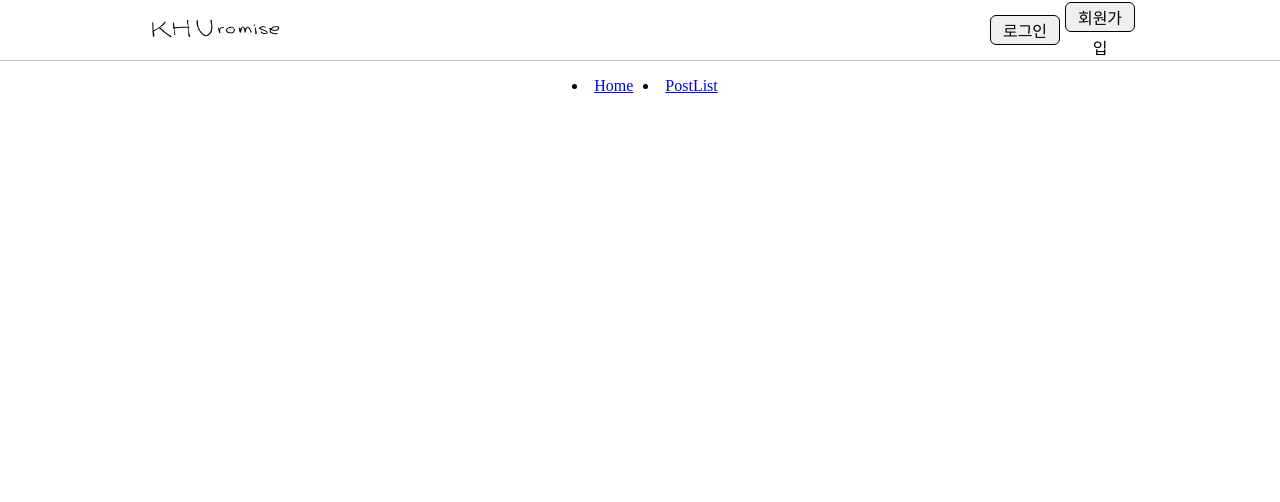
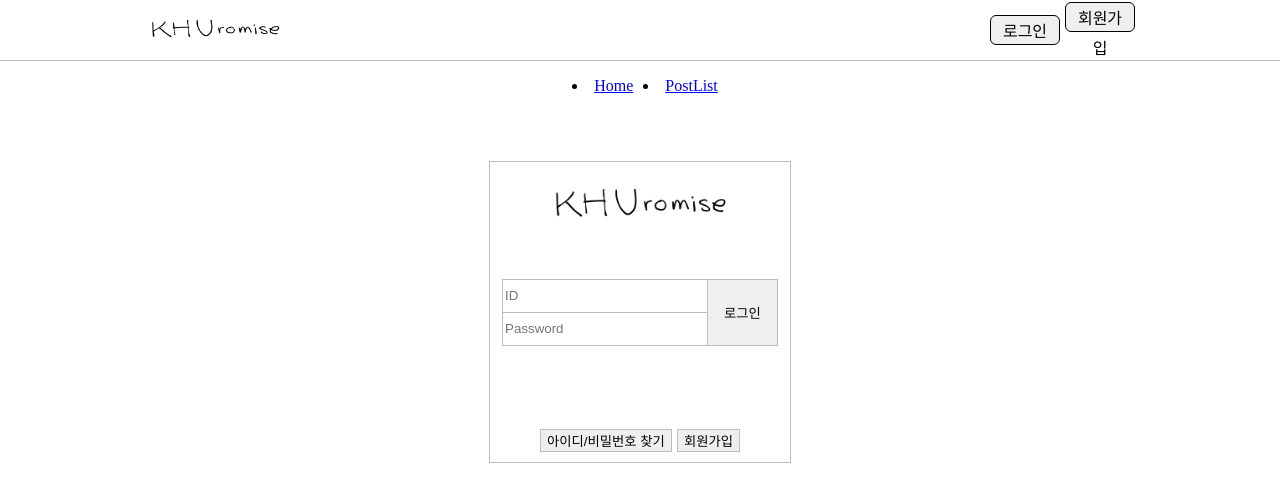
Before and after one commit to mucent/khuromise-frontend, a React (Create React App) app: page /login in a window 1280 px wide. Shown: the top 502 px of the page. Built offline with nearby package versions, Linux system fonts and the light colour scheme.

Commit message:
[ADD] 로그인 창, 라우터 테스트용 바

```diff
--- a/src/App.js
+++ b/src/App.js
@@ -1,6 +1,7 @@
 import { BrowserRouter, Route, Routes } from "react-router-dom";
 import { createGlobalStyle } from "styled-components";
 import Header from "./components/Header/Header";
+import Login from "./components/LoginRegister/Login";
 import PostListTemplate from "./components/PostList/PostListTemplate";
 import TestBar from "./components/TestBar";
 
@@ -19,6 +20,7 @@ function App() {
       <Header />
       <TestBar />
       <Routes>
+        <Route path="/login" element={<Login />}></Route>
         <Route path="/post" element={<PostListTemplate />}></Route>
       </Routes>
     </BrowserRouter>
--- /dev/null
+++ b/src/components/LoginRegister/Login.js
@@ -0,0 +1,88 @@
+import styled from "styled-components";
+import logo from "./../Header/logo.png";
+import { Link } from "react-router-dom";
+
+const LoginTemplate = styled.div`
+  width: 300px;
+  height: 300px;
+  margin: 0 auto;
+  margin-top: 50px;
+  border: 1px solid #bcbcbc;
+
+  display: flex;
+  flex-direction: column;
+  justify-content: space-between;
+  align-items: center;
+`;
+
+const LoginBox = styled.div`
+  width: 300px;
+  height: 80px;
+  margin: 0;
+
+  display: flex;
+  justify-content: center;
+  align-items: center;
+
+  .input_box {
+    width: 200px;
+    height: auto;
+    margin-right: 6px;
+  }
+
+  input {
+    width: 200px;
+    height: 30px;
+    border: 1px solid #bcbcbc;
+  }
+
+  .login_btn {
+    width: 70px;
+    height: 67px;
+    border: 1px solid #bcbcbc;
+    border-left: none;
+  }
+
+  .id {
+    border-bottom: none;
+  }
+`;
+
+const Logo = styled.img`
+  width: 200px;
+  height: 80px;
+`;
+
+const BottomBox = styled.div`
+  width: 200px;
+  height: 60px;
+
+  display: flex;
+  align-items: flex-end;
+  justify-content: space-between;
+  padding: 10px;
+  button {
+    border: 1px solid #bcbcbc;
+  }
+`;
+
+const Login = () => {
+  return (
+    <LoginTemplate>
+      <Logo src={logo} />
+      <LoginBox>
+        <div className="input_box">
+          <input className="id" type="text" placeholder="ID"></input>
+          <input className="pw" type="text" placeholder="Password"></input>
+        </div>
+        <button className="login_btn">로그인</button>
+      </LoginBox>
+      <BottomBox>
+        <button>아이디/비밀번호 찾기</button>
+        <button>회원가입</button>
+      </BottomBox>
+    </LoginTemplate>
+  );
+};
+
+export default Login;
```
